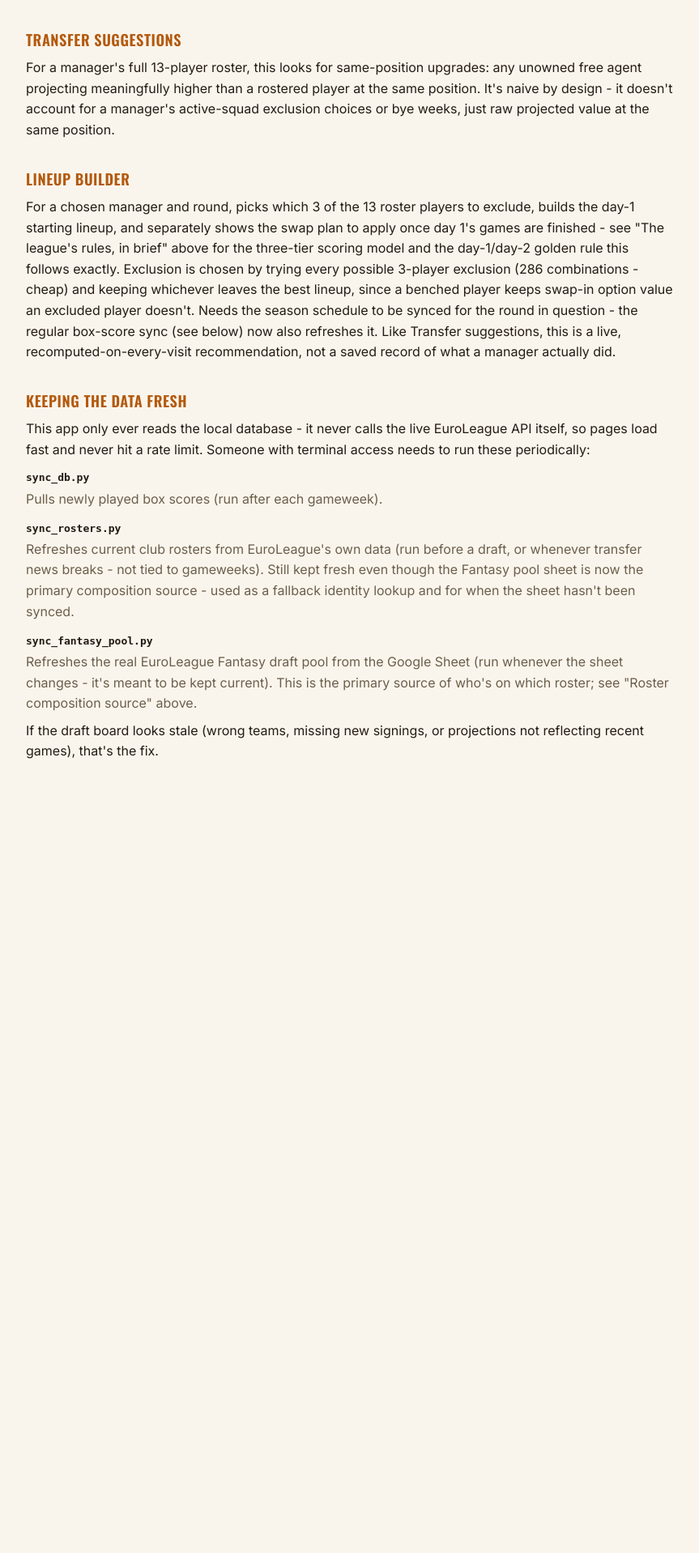
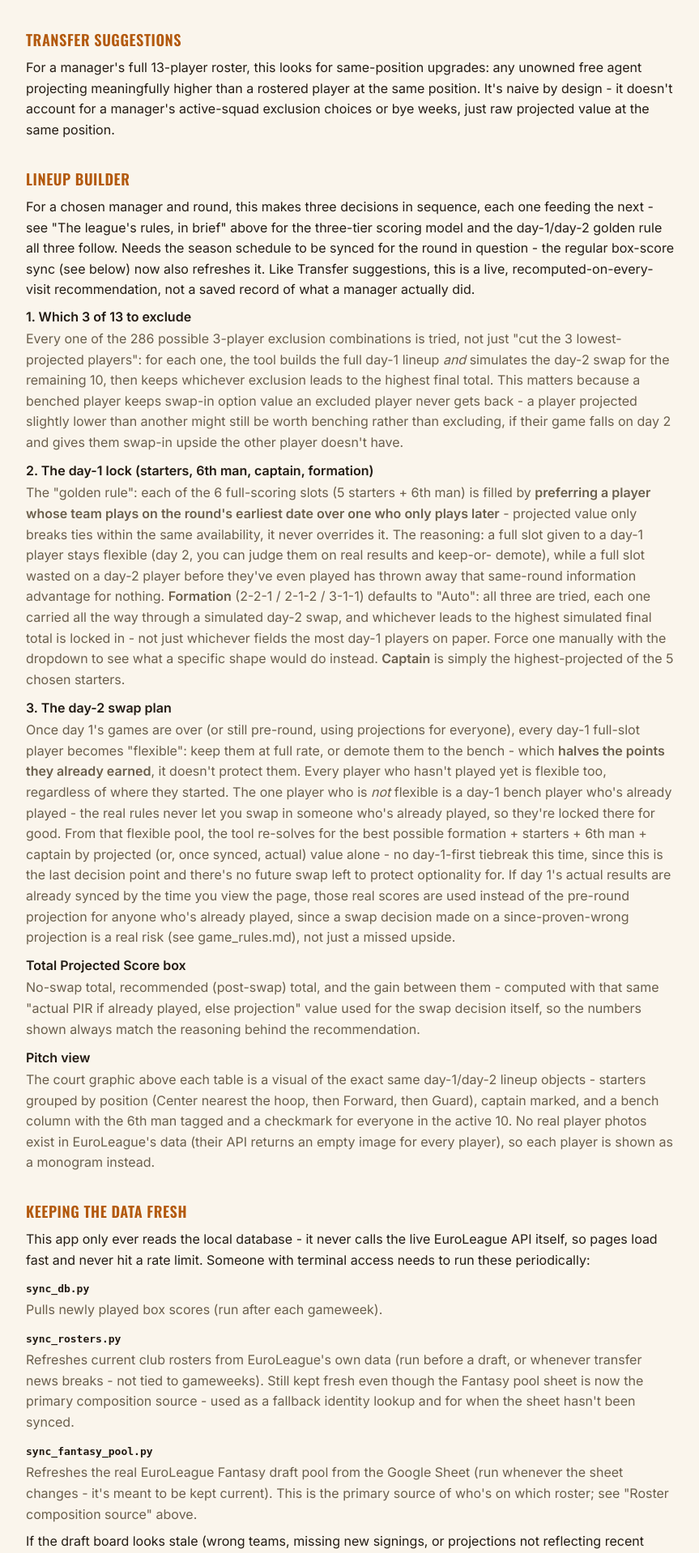
Before and after one commit to doulgeo/euroleague_fantasy_strategist, a Flask app: page /how-it-works in a window 1280 px wide. Shown: the part 2565-4483 px from the top of the page at 81% size, without its empty margins (90-953 px from the left). Before the commit the page ends 3502 px from the top, so only its background shows below. Run offline with Flask 3, Linux system fonts and the light colour scheme.

Commit message:
Explain the lineup heuristic inline and in "How this works"
Adds short explanatory paragraphs on /lineup before the Excluded and
Day-1 tables (matching the existing Day-2 paragraph's pattern), and
expands the "How this works" Lineup builder section into a full
step-by-step of the exclusion search, the day-1-first golden rule,
formation selection, captain/6th-man choice, and the day-2 swap
re-solve - written from a fresh read of engine/lineup.py so it
matches the actual algorithm.

Co-Authored-By: Claude Sonnet 5 <noreply@anthropic.com>

```diff
--- a/templates/how_it_works.html
+++ b/templates/how_it_works.html
@@ -131,18 +131,72 @@
     raw projected value at the same position.</p>
 
     <h2>Lineup builder</h2>
-    <p>For a chosen manager and round, picks which 3 of the 13 roster players
-    to exclude, builds the day-1 starting lineup, and separately shows the
-    swap plan to apply once day 1's games are finished - see "The league's
-    rules, in brief" above for the three-tier scoring model and the
-    day-1/day-2 golden rule this follows exactly. Exclusion is chosen by
-    trying every possible 3-player exclusion (286 combinations - cheap) and
-    keeping whichever leaves the best lineup, since a benched player keeps
-    swap-in option value an excluded player doesn't. Needs the season
-    schedule to be synced for the round in question - the regular box-score
-    sync (see below) now also refreshes it. Like Transfer suggestions, this
-    is a live, recomputed-on-every-visit recommendation, not a saved record
-    of what a manager actually did.</p>
+    <p>For a chosen manager and round, this makes three decisions in
+    sequence, each one feeding the next - see "The league's rules, in brief"
+    above for the three-tier scoring model and the day-1/day-2 golden rule
+    all three follow. Needs the season schedule to be synced for the round in
+    question - the regular box-score sync (see below) now also refreshes it.
+    Like Transfer suggestions, this is a live, recomputed-on-every-visit
+    recommendation, not a saved record of what a manager actually did.</p>
+    <dl>
+      <dt>1. Which 3 of 13 to exclude</dt>
+      <dd>Every one of the 286 possible 3-player exclusion combinations is
+      tried, not just "cut the 3 lowest-projected players": for each one,
+      the tool builds the full day-1 lineup <em>and</em> simulates the day-2
+      swap for the remaining 10, then keeps whichever exclusion leads to the
+      highest final total. This matters because a benched player keeps
+      swap-in option value an excluded player never gets back - a player
+      projected slightly lower than another might still be worth benching
+      rather than excluding, if their game falls on day 2 and gives them
+      swap-in upside the other player doesn't have.</dd>
+      <dt>2. The day-1 lock (starters, 6th man, captain, formation)</dt>
+      <dd>The "golden rule": each of the 6 full-scoring slots (5 starters +
+      6th man) is filled by <strong>preferring a player whose team plays on
+      the round's earliest date over one who only plays later</strong> -
+      projected value only breaks ties within the same availability, it
+      never overrides it. The reasoning: a full slot given to a day-1 player
+      stays flexible (day 2, you can judge them on real results and keep-or-
+      demote), while a full slot wasted on a day-2 player before they've
+      even played has thrown away that same-round information advantage for
+      nothing. <strong>Formation</strong> (2-2-1 / 2-1-2 / 3-1-1) defaults to
+      "Auto": all three are tried, each one carried all the way through a
+      simulated day-2 swap, and whichever leads to the highest simulated
+      final total is locked in - not just whichever fields the most day-1
+      players on paper. Force one manually with the dropdown to see what a
+      specific shape would do instead. <strong>Captain</strong> is simply
+      the highest-projected of the 5 chosen starters.</dd>
+      <dt>3. The day-2 swap plan</dt>
+      <dd>Once day 1's games are over (or still pre-round, using
+      projections for everyone), every day-1 full-slot player becomes
+      "flexible": keep them at full rate, or demote them to the bench -
+      which <strong>halves the points they already earned</strong>, it
+      doesn't protect them. Every player who hasn't played yet is flexible
+      too, regardless of where they started. The one player who is <em>not</em>
+      flexible is a day-1 bench player who's already played - the real rules
+      never let you swap in someone who's already played, so they're locked
+      there for good. From that flexible pool, the tool re-solves for the
+      best possible formation + starters + 6th man + captain by projected
+      (or, once synced, actual) value alone - no day-1-first tiebreak this
+      time, since this is the last decision point and there's no future swap
+      left to protect optionality for. If day 1's actual results are
+      already synced by the time you view the page, those real scores are
+      used instead of the pre-round projection for anyone who's already
+      played, since a swap decision made on a since-proven-wrong projection
+      is a real risk (see game_rules.md), not just a missed upside.</dd>
+      <dt>Total Projected Score box</dt>
+      <dd>No-swap total, recommended (post-swap) total, and the gain between
+      them - computed with that same "actual PIR if already played, else
+      projection" value used for the swap decision itself, so the numbers
+      shown always match the reasoning behind the recommendation.</dd>
+      <dt>Pitch view</dt>
+      <dd>The court graphic above each table is a visual of the exact same
+      day-1/day-2 lineup objects - starters grouped by position (Center
+      nearest the hoop, then Forward, then Guard), captain marked, and a
+      bench column with the 6th man tagged and a checkmark for everyone in
+      the active 10. No real player photos exist in EuroLeague's data (their
+      API returns an empty image for every player), so each player is shown
+      as a monogram instead.</dd>
+    </dl>
 
     <h2>Keeping the data fresh</h2>
     <p>This app only ever reads the local database - it never calls the live
```
Also changed, not shown: docs/testing_log.md (+31 -0 lines), templates/lineup.html (+15 -0 lines).
